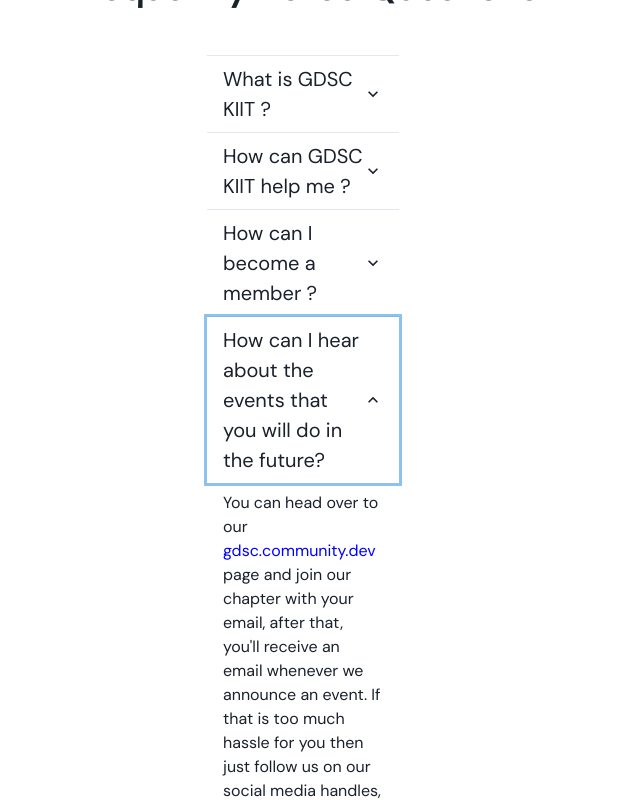
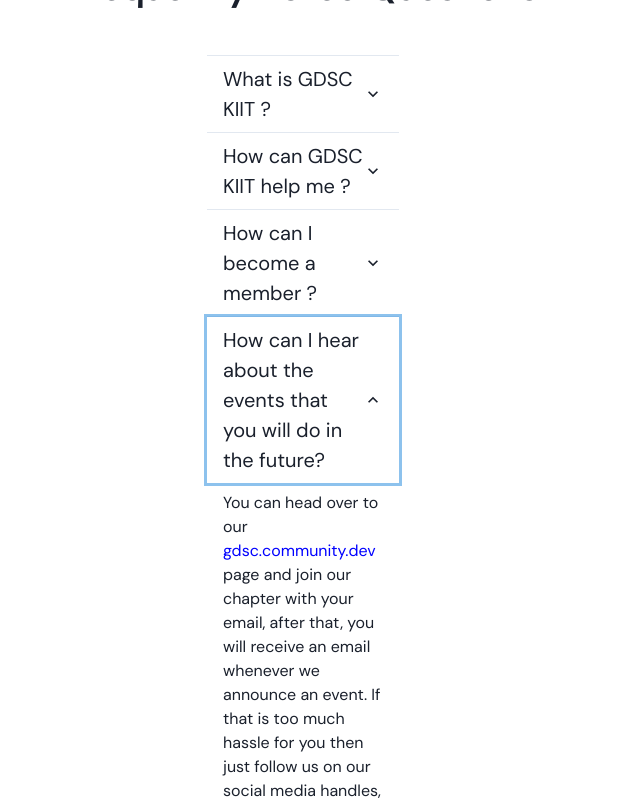
Before and after one commit to GDSC-KIIT/website, a Next.js app: page / in a window 1280 px wide. Both pictures are taken after a click on the button 640 px from the left and 1873 px from the top of the page. Shown: the part 1473-2273 px from the top of the page, without its empty margins (337-977 px from the left). Built offline with nearby package versions, Linux system fonts and the light colour scheme.

Commit message:
fix: escape char issue

```diff
--- a/src/components/FAQ.tsx
+++ b/src/components/FAQ.tsx
@@ -126,7 +126,7 @@
               {" "}
               gdsc.community.dev
             </Link>{" "}
-            page and join our chapter with your email, after that, you'll
+            page and join our chapter with your email, after that, you will
             receive an email whenever we announce an event. If that is too much
             hassle for you then just follow us on our social media handles, we
             announce and promote our events there as well.
```
